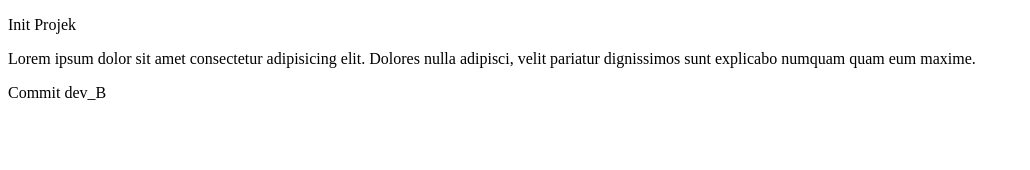
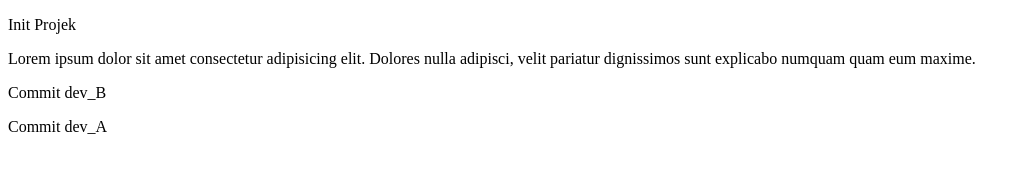
Before and after one commit to iostream-code/Git-Training, a plain HTML site: page index.html in a window 1280 px wide. Shown: the whole page, without its empty margins (0-1030 px from the left). Drawn offline with Linux system fonts and the light colour scheme.

Commit message:
update: index.html

```diff
--- a/index.html
+++ b/index.html
@@ -10,5 +10,6 @@
     <p>Lorem ipsum dolor sit amet consectetur adipisicing elit. Dolores nulla adipisci, velit pariatur dignissimos sunt explicabo numquam quam eum maxime.</p>
 
     <p>Commit dev_B</p>
+    <p>Commit dev_A</p>
 </body>
 </html>
```
